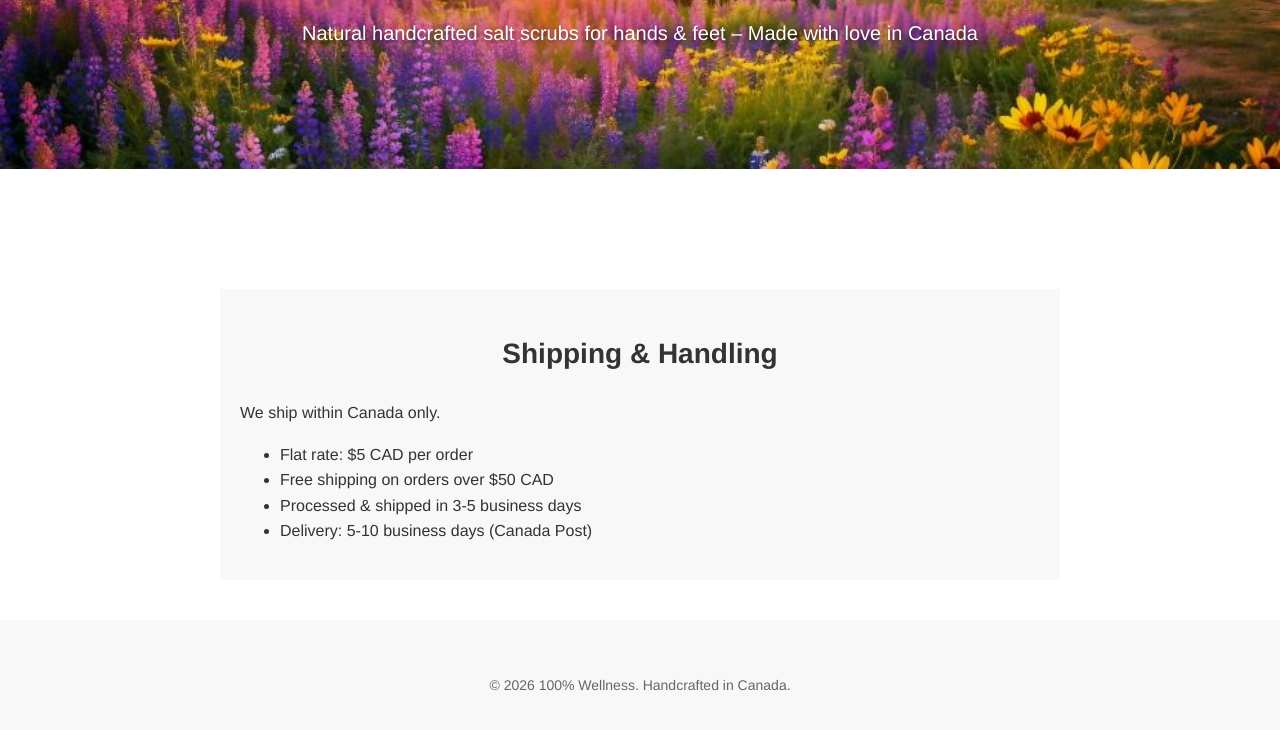
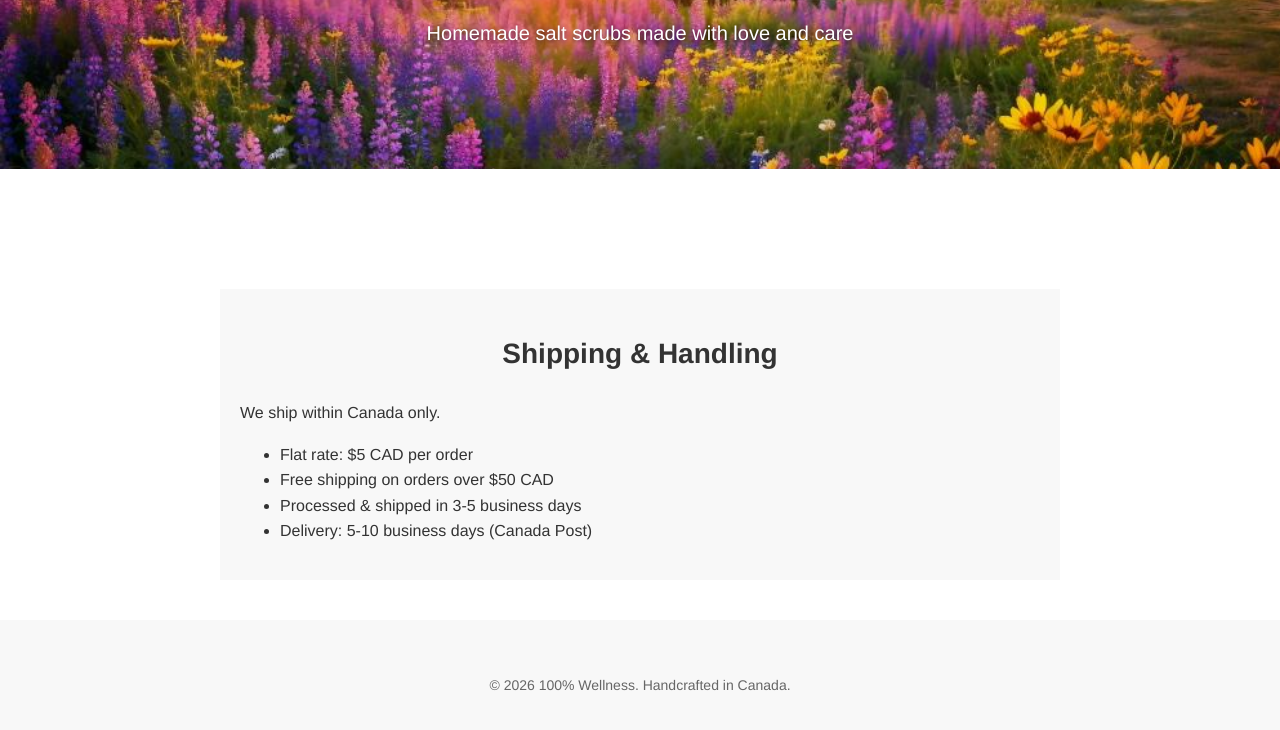
Before and after one commit to 100wellness/100wellness.github.io, a plain HTML site: page index.html in a window 1280 px wide. Shown: the part 180-910 px from the top of the page. Drawn offline with Linux system fonts and the light colour scheme.

Commit message:
Update index.html

```diff
--- a/index.html
+++ b/index.html
@@ -31,7 +31,7 @@
 <body>
     <header>
         <h1>100% Wellness</h1>
-        <p>Natural handcrafted salt scrubs for hands & feet – Made with love in Canada</p>
+        <p>Homemade salt scrubs made with love and care</p>
     </header>
 
     <section class="products-grid">
```
